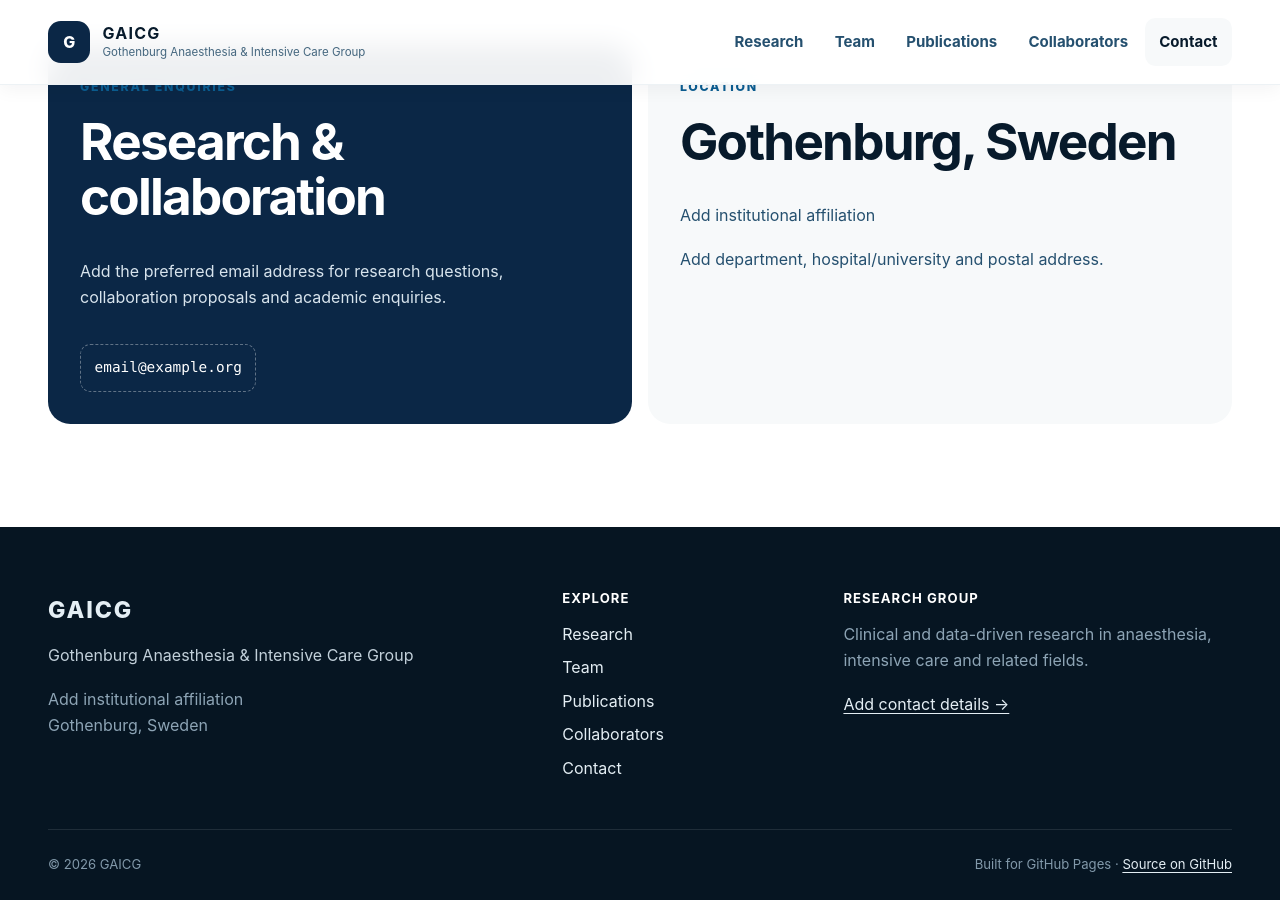
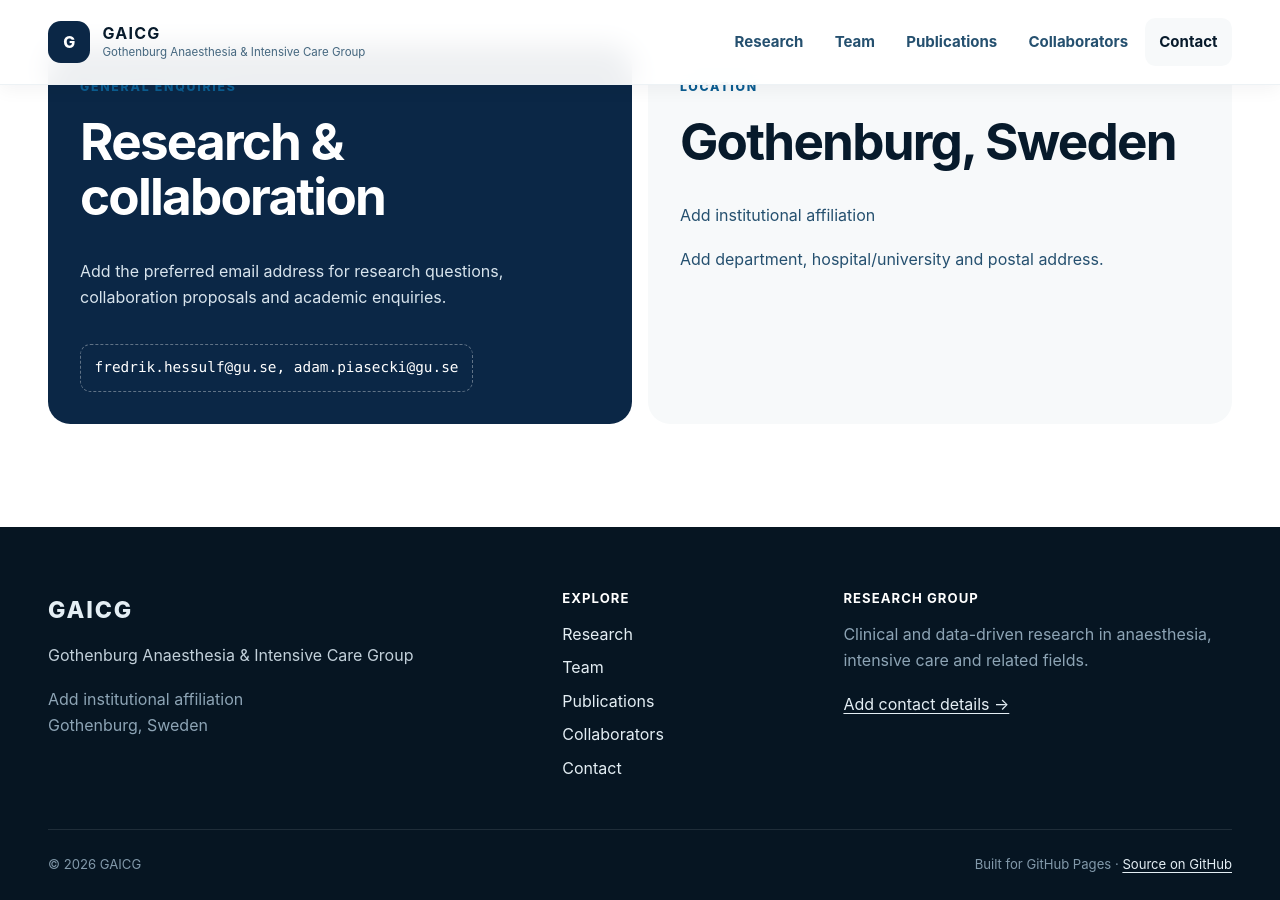
Before and after one commit to gaicg/gaicg, a Jekyll site: the page built from contact.html, in a window 1280 px wide and 900 px high, scrolled down 517 px. Built offline with Jekyll 4.4.1, drawn with Linux system fonts in a browser that asks for light colours.

Commit message:
Update contact email addresses in contact.html

```diff
--- a/contact.html
+++ b/contact.html
@@ -17,7 +17,7 @@ permalink: /contact/
       <p class="eyebrow">General enquiries</p>
       <h2>Research & collaboration</h2>
       <p>Add the preferred email address for research questions, collaboration proposals and academic enquiries.</p>
-      <div class="contact-placeholder">email@example.org</div>
+      <div class="contact-placeholder">fredrik.hessulf@gu.se, adam.piasecki@gu.se</div>
     </article>
     <article class="contact-panel contact-panel-soft reveal">
       <p class="eyebrow">Location</p>
```
